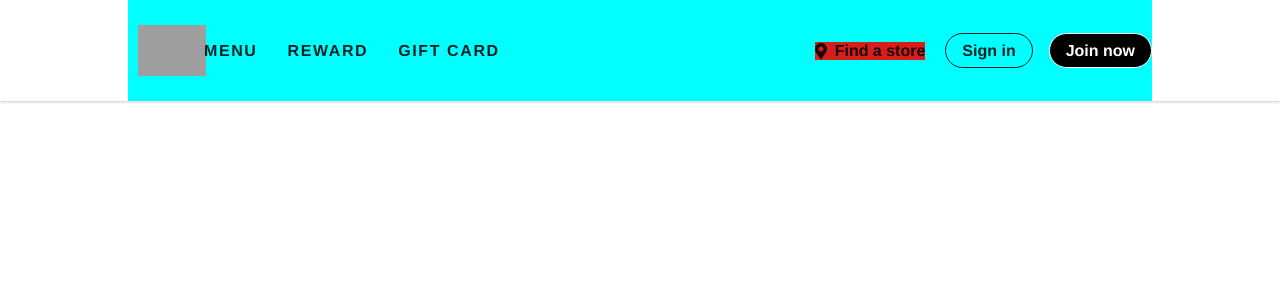
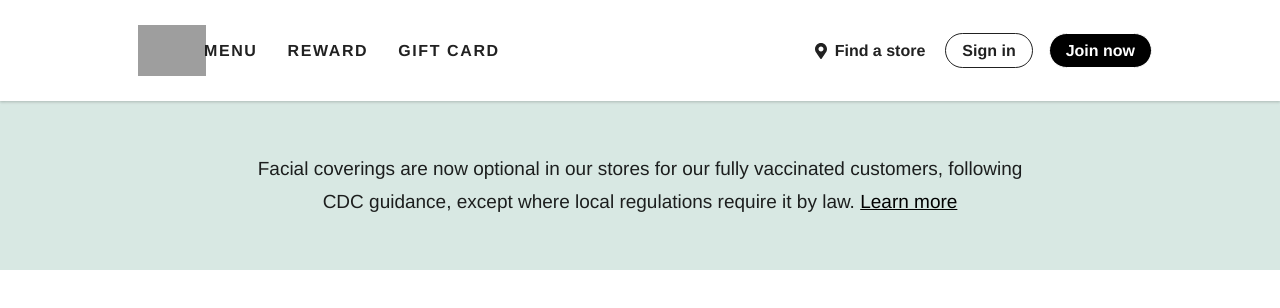
Before and after one commit to Sajith-Dilshan/Starbucks-clone, a plain HTML site: page index.html in a window 1280 px wide. Drawn offline with Linux system fonts and the light colour scheme; grey boxes are pictures that could not be loaded.

Commit message:
main announcement section are created

```diff
--- a/index.html
+++ b/index.html
@@ -6,6 +6,7 @@
     <meta name="viewport" content="width=device-width, initial-scale=1.0">
     <script defer src="https://pro.fontawesome.com/releases/v5.10.0/js/all.js" integrity="sha384-G/ZR3ntz68JZrH4pfPJyRbjW+c0+ojii5f+GYiYwldYU69A+Ejat6yIfLSxljXxD" crossorigin="anonymous"></script>
     <link rel="stylesheet" href="style.css">
+    <link rel="stylesheet" href="main.css">
     <title>Starbucks cloning project</title>
 </head>
 <body>
@@ -30,17 +31,11 @@
 
           <div class="right-nav">
               <div class="find-store">
-
                 <i class="fas fa-map-marker-alt"></i>
-
                 <span>Find a store</span>
-
               </div>
-
               <div class="sign-in">
-
                 Sign in
-
               </div>
 
               <div class="join-now">
@@ -49,11 +44,23 @@
               </div>
           </div>
 
+      </div>
+    </header>
 
+    <main>
+      <div class="main-container">
+        <section class="announcement">
+          <span>
+            Facial coverings are now optional in our stores for our fully vaccinated customers, following CDC guidance, except where local regulations require it by law. <a href="#">Learn more</a>
+          </span>
+
+        </section>
 
 
       </div>
-    </header>
+
+
+    </main>
 
 
 
--- /dev/null
+++ b/main.css
@@ -0,0 +1,23 @@
+.main-container{
+
+    max-width:   px;
+    margin: 0 auto;
+}
+
+
+.announcement{
+    display: flex;
+    justify-content: center;
+    background-color: #d8e8e3;
+}
+
+.announcement span{
+
+    padding-top: 3.2rem;
+    padding-bottom: 3.2rem;
+    max-width: 60%;
+    text-align: center;
+    font-size: 19px;
+    line-height: 1.75;
+    font-weight: 500;
+}
--- a/style.css
+++ b/style.css
@@ -5,15 +5,20 @@ body{
     color: rgba(0, 0, 0, 0.87);
 }
 
+a{
+    color: black;
+}
+
 header{
 height: 101px;
+z-index: 10;
+position: relative;
 box-shadow: 0 1px 3px rgb(0 0 0 / 10%), 0 2px 2px rgb(0 0 0 / 6%), 0 0 2px rgb(0 0 0 / 7%);
 }
 
 .header-containar{
     max-width: 1024px;
     margin: 0 auto;
-    background-color: aqua;
     height: 100%;
     display: flex;
     justify-content: space-between;
@@ -69,7 +74,6 @@ box-shadow: 0 1px 3px rgb(0 0 0 / 10%), 0 2px 2px rgb(0 0 0 / 6%), 0 0 2px rgb(0
     margin-right: 20px;
     font-weight: 600;
     display: flex;
-    background-color: rgb(216, 29, 29);
     cursor: pointer;
 }
 
```
